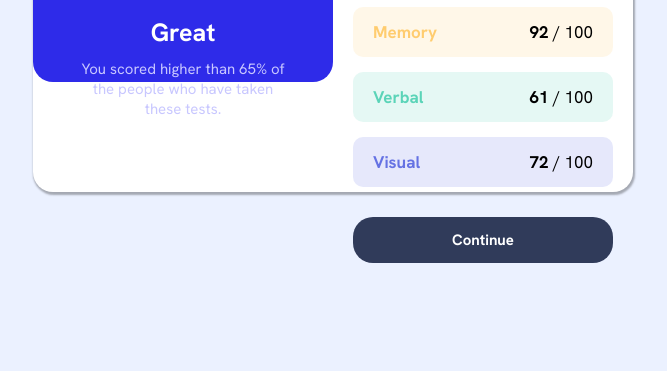
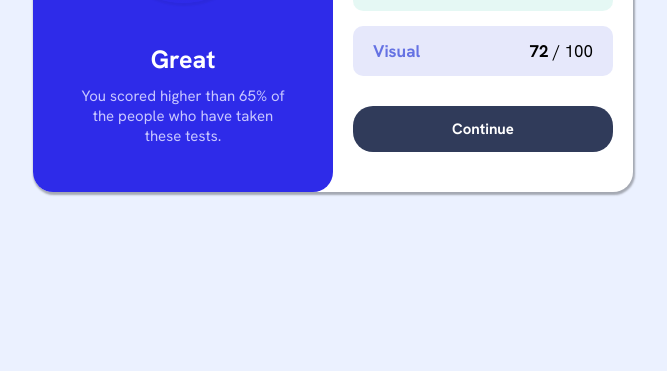
Before and after one commit to MellonFive/front-end-mentor-result, a plain HTML site: page index.html in a window 1280 px wide. Shown: the part 429-800 px from the top of the page, without its empty margins (307-974 px from the left). Drawn offline with Linux system fonts and the light colour scheme.

Commit message:
Trying fixing

```diff
--- a/assets/css/style.css
+++ b/assets/css/style.css
@@ -24,13 +24,13 @@ body {
 .card .result {
   background-color: var(--Light-royal-blue-background);
   border-radius: 2rem;
-  padding: 2rem 4rem;
+  padding: 0 4rem;
   display: flex;
   flex-direction: column;
   justify-content: center;
   align-items: center;
   color: var(--White);
-  height: 50%;
+  height: 100%;
 }
 
 .result .title {
@@ -84,7 +84,7 @@ body {
 
 .card .summary {
   width: 100%;
-  height: 50%;
+  height: 100%;
 }
 
 .card .summary {
```
